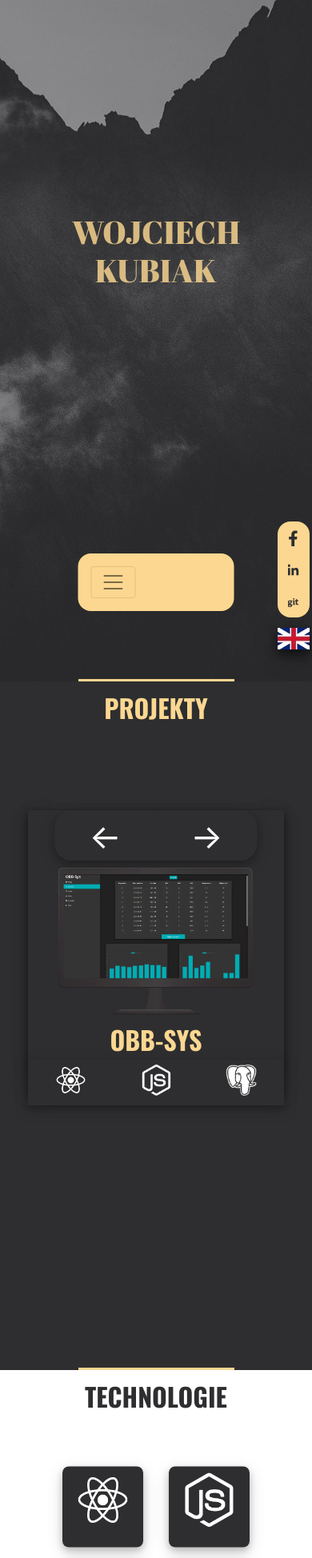
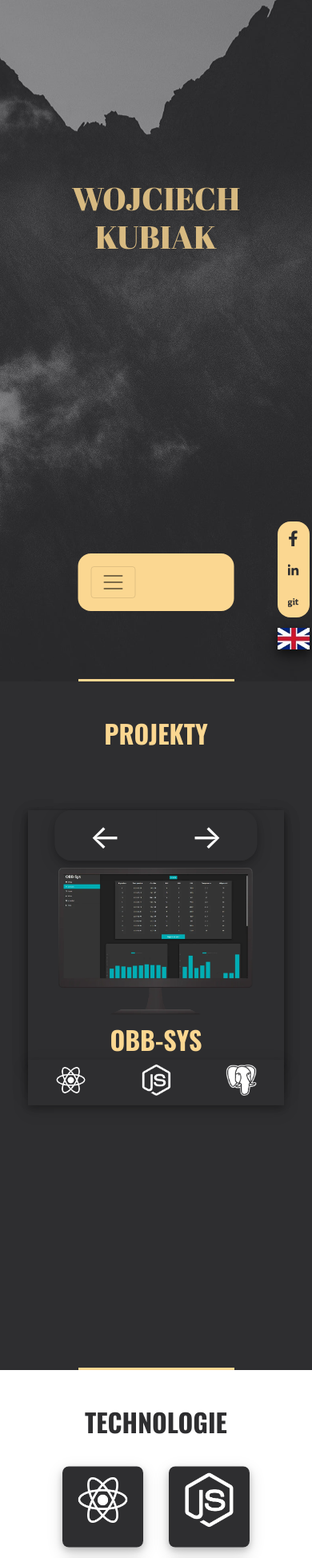
Before and after one commit to wojciechkubiak/my-site, a React (Create React App) app: page / in a window 390 px wide. Shown: the top 1948 px of the page at 80% size. Built offline with nearby package versions, Linux system fonts and the light colour scheme.

Commit message:
Basically pretty smol fix

```diff
--- a/src/components/Contact/Contact.css
+++ b/src/components/Contact/Contact.css
@@ -109,7 +109,7 @@
     text-align: center;
     padding: 0.1em;
     width: 10em;
-    top: 1em;
+    top: 2em;
     left: 50%;
     color: #fbd791;
     transform: translate(-50%, -50%);
--- a/src/components/LandingPage/LandingPage.css
+++ b/src/components/LandingPage/LandingPage.css
@@ -93,7 +93,7 @@
 @media only screen and (max-width: 700px) {
   .home--container {
     left: 50%;
-    top: 50%;
+    top: 45%;
     transform: translate(-50%, -50%);
     width: 80vw;
     height: 22em;
--- a/src/components/Projects/Projects.css
+++ b/src/components/Projects/Projects.css
@@ -168,7 +168,7 @@
     font-size: 2em;
     padding: 0.1em;
     width: 10em;
-    top: 1em;
+    top: 2em;
     left: 50%;
     transform: translate(-50%, -50%);
     color: #fbd791;
--- a/src/components/Skills/Skills.css
+++ b/src/components/Skills/Skills.css
@@ -127,7 +127,7 @@ div > .arrow {
     font-size: 2em;
     padding: 0.1em;
     width: 10em;
-    top: 1em;
+    top: 2em;
     left: 50%;
     transform: translate(-50%, -50%);
     color: #2e2e30;
```
